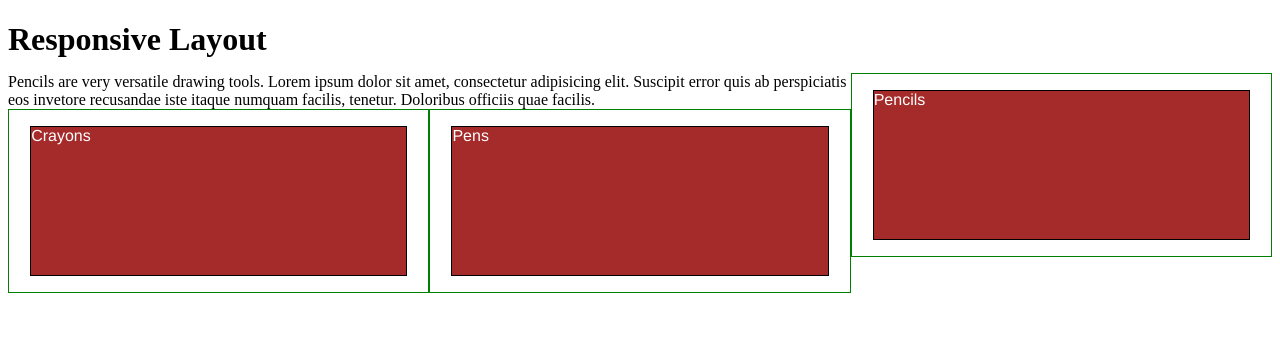
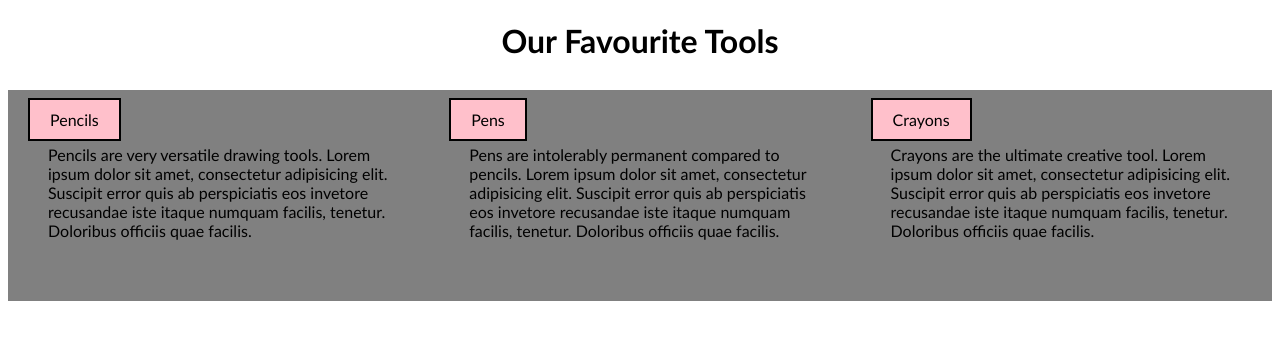
Before and after one commit to zoeskye/week2assignment, a plain HTML site: page index.html in a window 1280 px wide. Drawn offline with Linux system fonts and the light colour scheme.

Commit message:
Update index.html

```diff
--- a/index.html
+++ b/index.html
@@ -3,27 +3,65 @@
 <head>
 <meta charset="utf-8">
 <meta name="viewport" content="width=device-width, initial-scale=1">
-<title>Responsive Layout</title>
+<title>Tammy's Week 2 Assignment</title>
 <style>
+
+/****http://zoeskye.github.io/week2assignment/****/
 
 /********** Base styles **********/
 * {
   box-sizing: border-box;
-}
-h1 {
-  margin-bottom: 15px;
+  font-family: "Trebuchet MS";
 }
 
-p {
-  border: 1px solid black;
-  background-color: #A52A2A;
+body {
+
+}
+
+row {
+
+}
+
+h1 {
+  margin-bottom: 30px;
+  text-align: center;
+
+}
+
+boxhead {
+  position: relative;
+  right: 10px;
+  width: 20%;
+  height: 120px;
+  margin-right: 10px;
+  margin-left: 10px;
+  color: black;
+  border: 2px;
+  border-style: solid;
+  border-color: black;
+  padding-right: 20px;
+  padding-left: 20px;
+  padding-top: 10px;
+  padding-bottom: 10px;
+  text-align: right;
+  background-color: pink;
+
+}
+
+div {
+  background-color: gray;
+  border-color: black;
+}
+  p {
+
   width: 90%;
-  height: 150px;
-  margin-right: auto;
-  margin-left: auto;
-  font-family: Helvetica;
-  color: white;
+  height: 120px;
+  margin-right: 20px;
+  margin-left: 20px;
+  color: black;
+  text-align: left;
 }
+
 
 /* Simple Responsive Framework. */
 .row {
@@ -33,8 +71,9 @@ p {
 /********** Desktop version **********/
 @media (min-width: 992px) {
   .col-lg-1, .col-lg-2, .col-lg-3, .col-lg-4, .col-lg-5, .col-lg-6, .col-lg-7, .col-lg-8, .col-lg-9, .col-lg-10, .col-lg-11, .col-lg-12 {
-    float: right;
-    border: 1px solid green;
+    float: left;
+    border: 2px black;
+    padding: 20px;
   }
   .col-lg-1 {
     width: 8.33%;
@@ -78,7 +117,9 @@ p {
 @media (min-width: 768px) and (max-width: 991px) {
   .col-md-1, .col-md-2, .col-md-3, .col-md-4, .col-md-5, .col-md-6, .col-md-7, .col-md-8, .col-md-9, .col-md-10, .col-md-11, .col-md-12 {
     float: left;
-    border: 1px solid green;
+    border: 2px black;
+
+    padding: 20px;
   }
   .col-md-1 {
     width: 8.33%;
@@ -116,11 +157,16 @@ p {
   .col-md-12 {
     width: 100%;
   }
-}/********** Tablet version **********/
+}
+
+/********** Tablet version **********/
 @media (max-width: 767px)  {
   .col-sm-1, .col-sm-2, .col-sm-3, .col-sm-4, .col-sm-5, .col-sm-6, .col-sm-7, .col-sm-8, .col-sm-9, .col-sm-10, .col-sm-11, .col-sm-12 {
     float: left;
-    border: 1px solid green;
+    border: 2px black;
+
+    padding: 20px;
+
   }
   .col-sm-1 {
     width: 8.33%;
@@ -163,14 +209,16 @@ p {
 </style>
 </head>
 <body>
-<h1>Responsive Layout</h1>
+<h1>Our Favourite Tools</h1>
+
 
 <div class="row">
-  <div class="col-lg-4 col-md-6 col-sm-6"><p>Pencils</p></div>
-  	<div id="content">Pencils are very versatile drawing tools.  Lorem ipsum dolor sit amet, consectetur adipisicing elit.  Suscipit error quis ab perspiciatis eos invetore recusandae iste itaque numquam facilis, tenetur.  Doloribus officiis quae facilis.
-  	</div>
-  <div class="col-lg-4 col-md-6 col-sm-6"><p>Pens</p></div>
-  <div class="col-lg-4 col-md-6 col-sm-6"><p>Crayons</p></div>
+  <div class="col-lg-4 col-md-6 col-sm-12"><boxhead>Pencils</boxhead>
+  <p>Pencils are very versatile drawing tools.  Lorem ipsum dolor sit amet, consectetur adipisicing elit.  Suscipit error quis ab perspiciatis eos invetore recusandae iste itaque numquam facilis, tenetur.  Doloribus officiis quae facilis.</p></div>
+  <div class="col-lg-4 col-md-6 col-sm-12"><boxhead>Pens</boxhead>
+  <p>Pens are intolerably permanent compared to pencils.  Lorem ipsum dolor sit amet, consectetur adipisicing elit.  Suscipit error quis ab perspiciatis eos invetore recusandae iste itaque numquam facilis, tenetur.  Doloribus officiis quae facilis.</p></div>
+  <div class="col-lg-4 col-md-12 col-sm-12"><boxhead>Crayons</boxhead>
+  <p>Crayons are the ultimate creative tool.  Lorem ipsum dolor sit amet, consectetur adipisicing elit.  Suscipit error quis ab perspiciatis eos invetore recusandae iste itaque numquam facilis, tenetur.  Doloribus officiis quae facilis.</p></div>
 
 </div>
 
```
